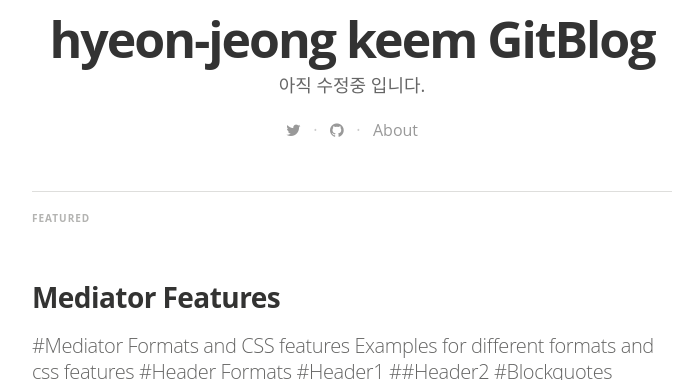
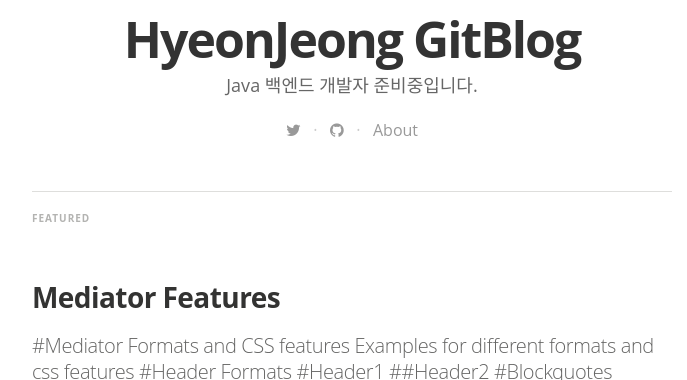
Before and after one commit to hj-keem/hj-keem.github.io, a Jekyll site: the page built from index.html, in a window 1280 px wide and 900 px high, cut to the strip 520-900 px from the top of the window. Shown: the whole strip, without its empty margins (288-975 px from the left). Built offline with Jekyll 4.4.1, drawn with Linux system fonts in a browser that asks for light colours; nearby versions of some CDN libraries; some web fonts are replaced; the list of posts is cut into pages by our own code; some of the changed text lies outside the part shown.

Commit message:
Update _config.yml

```diff
--- a/_config.yml
+++ b/_config.yml
@@ -4,9 +4,9 @@ gems:
   - jekyll-paginate
 
 # Site settings
-title: "hyeon-jeong keem GitBlog"
+title: "HyeonJeong GitBlog"
 description: > # this means to ignore newlines until "email:"
-   아직 수정중 입니다.
+   Java 백엔드 개발자 준비중입니다.
 
 email: hyeomjeom@gmail.com
 #blog logo
@@ -16,9 +16,9 @@ float_logo: true # true, false (default)
 # blog cover
 cover: "/assets/images/gitblog_backgrond.jpg"
 
-name: 'Dirk Fabisch'
-author: 'Dirk Fabisch'
-author_image: "/assets/images/author.jpg"
+name: 'HyeonJeong Kim'
+author: 'HyeonJeong Kim'
+author_image: "/assets/images/gitblog_profile.jpg"
 
 paginate:	5
 
@@ -49,7 +49,7 @@ social:
 #    share_link: "&amp;u="
 
   - icon:	github
-    url:	https://github.com/dirkfabisch
+    url:	https://github.com/hj-keem
     desc:	Fork me on github
     share_url:
     share_title:
```
